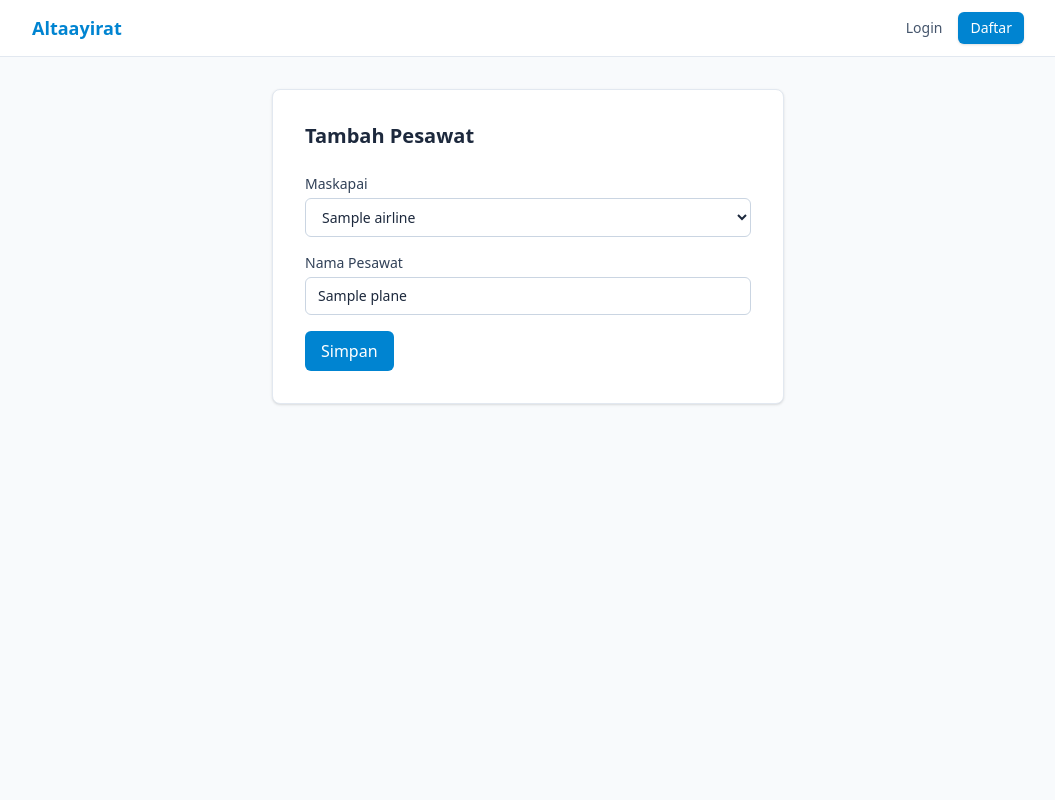
After one commit to farrelspratama/Altaayirat, a Laravel app: template resources/views/admin/planes/create.blade.php in a window 1280 px wide. The commit adds this page. Shown: the whole page, without its empty margins (112-1167 px from the left). Run offline with Laravel 12, Linux system fonts and the light colour scheme; the template is opened without the code that fills it: most values are stand-ins (such as "Sample title", 1, 10 or a date in 2020); style sheets or scripts are compiled from the project's sources.

Commit message:
feat: CRUD admin untuk Planes

```diff
--- /dev/null
+++ b/resources/views/admin/planes/_form.blade.php
@@ -0,0 +1,40 @@
+@if ($errors->any())
+    <div class="mb-4 rounded-md bg-red-50 border border-red-200 text-red-700 text-sm px-4 py-3">
+        <ul class="list-disc list-inside">
+            @foreach ($errors->all() as $error)
+                <li>{{ $error }}</li>
+            @endforeach
+        </ul>
+    </div>
+@endif
+
+<div class="mb-4">
+    <label class="block text-sm font-medium text-slate-700 mb-1">Maskapai</label>
+    <select name="airline_id"
+            class="w-full rounded-md border border-slate-300 px-3 py-2 text-sm
+                   focus:outline-none focus:ring-2 focus:ring-sky-500 focus:border-sky-500" required>
+        <option value="">-- Pilih Maskapai --</option>
+        @foreach ($airlines as $airline)
+            {{-- old('airline_id', $plane->airline_id ?? '') - pola SAMA seperti
+                 old('name', $airline->name ?? '') di form Airlines/Airports,
+                 hanya sekarang dipakai untuk mencocokkan option mana yang
+                 harus @selected, bukan mengisi value input teks. --}}
+            <option value="{{ $airline->id }}"
+                @selected(old('airline_id', $plane->airline_id ?? '') == $airline->id)>
+                {{ $airline->name }}
+            </option>
+        @endforeach
+    </select>
+</div>
+
+<div class="mb-4">
+    <label class="block text-sm font-medium text-slate-700 mb-1">Nama Pesawat</label>
+    <input type="text" name="name" value="{{ old('name', $plane->name ?? '') }}"
+           placeholder="Misal: Boeing 737-800"
+           class="w-full rounded-md border border-slate-300 px-3 py-2 text-sm
+                  focus:outline-none focus:ring-2 focus:ring-sky-500 focus:border-sky-500" required>
+</div>
+
+<button type="submit" class="bg-sky-600 text-white font-medium px-4 py-2 rounded-md hover:bg-sky-700 transition">
+    Simpan
+</button>
--- /dev/null
+++ b/resources/views/admin/planes/create.blade.php
@@ -0,0 +1,13 @@
+@extends('layouts.app')
+
+@section('title', 'Tambah Pesawat')
+
+@section('content')
+<div class="max-w-lg mx-auto bg-white p-8 rounded-lg shadow-sm border border-slate-200">
+    <h1 class="text-xl font-semibold text-slate-800 mb-6">Tambah Pesawat</h1>
+    <form action="{{ route('planes.store') }}" method="POST">
+        @csrf
+        @include('admin.planes._form')
+    </form>
+</div>
+@endsection
--- a/resources/views/partials/nav.blade.php
+++ b/resources/views/partials/nav.blade.php
@@ -18,8 +18,12 @@
                         Maskapai
                     </a>
 
-                    <a href="{{ route('airports.index') }}" class="text-slate-600 hover:text-sky-600">
+                    <a href="{{ route('airports.index') }}" class="text-slate-600 hover:text-sky-600 font-medium transition">
                         Bandara
+                    </a>
+
+                    <a href="{{ route('planes.index') }}" class="text-slate-600 hover:text-sky-600 font-medium transition">
+                        Pesawat
                     </a>
                 @endif
 
--- a/routes/web.php
+++ b/routes/web.php
@@ -7,6 +7,7 @@ use App\Http\Controllers\PaymentController;
 use App\Http\Controllers\TicketController;
 use App\Http\Controllers\AirlineController;
 use App\Http\Controllers\AirportController;
+use App\Http\Controllers\PlaneController;
 use Illuminate\Support\Facades\Route;
 
 Route::view('/', 'welcome');
@@ -68,4 +69,5 @@ Route::middleware(['auth', 'staff'])->prefix('admin')->group(function () {
     Route::post('/konfirmasi/{payment}', [PaymentController::class, 'update'])->name('payments.update');
     Route::resource('airlines', AirlineController::class)->except(['show']);
     Route::resource('airports', AirportController::class)->except(['show']);
+    Route::resource('planes', PlaneController::class)->except(['show']);
 });
```
Also changed, not shown: app/Http/Controllers/PlaneController.php (added, +66 -0 lines), resources/views/admin/planes/edit.blade.php (added, +14 -0 lines), resources/views/admin/planes/index.blade.php (added, +50 -0 lines).
